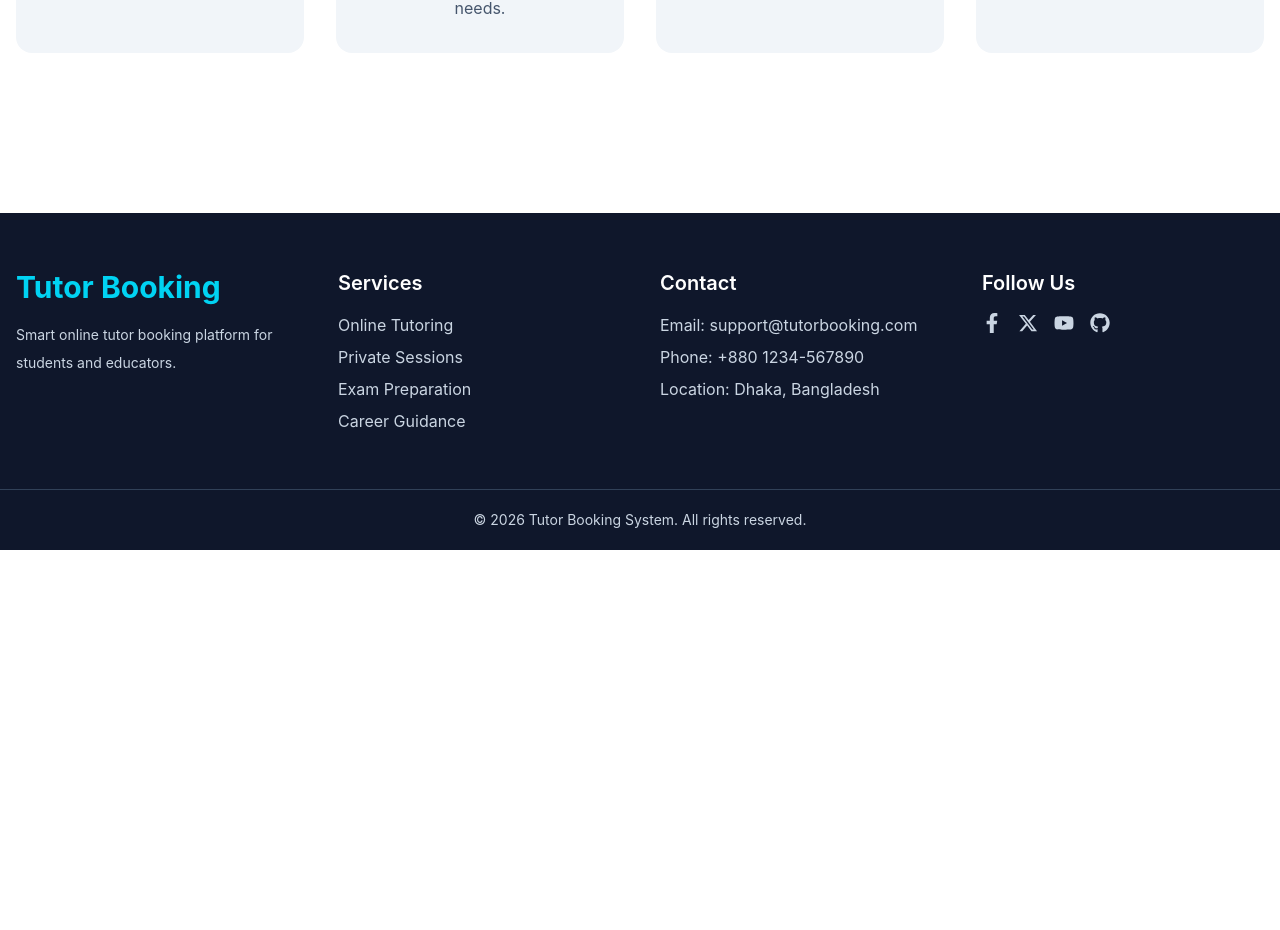
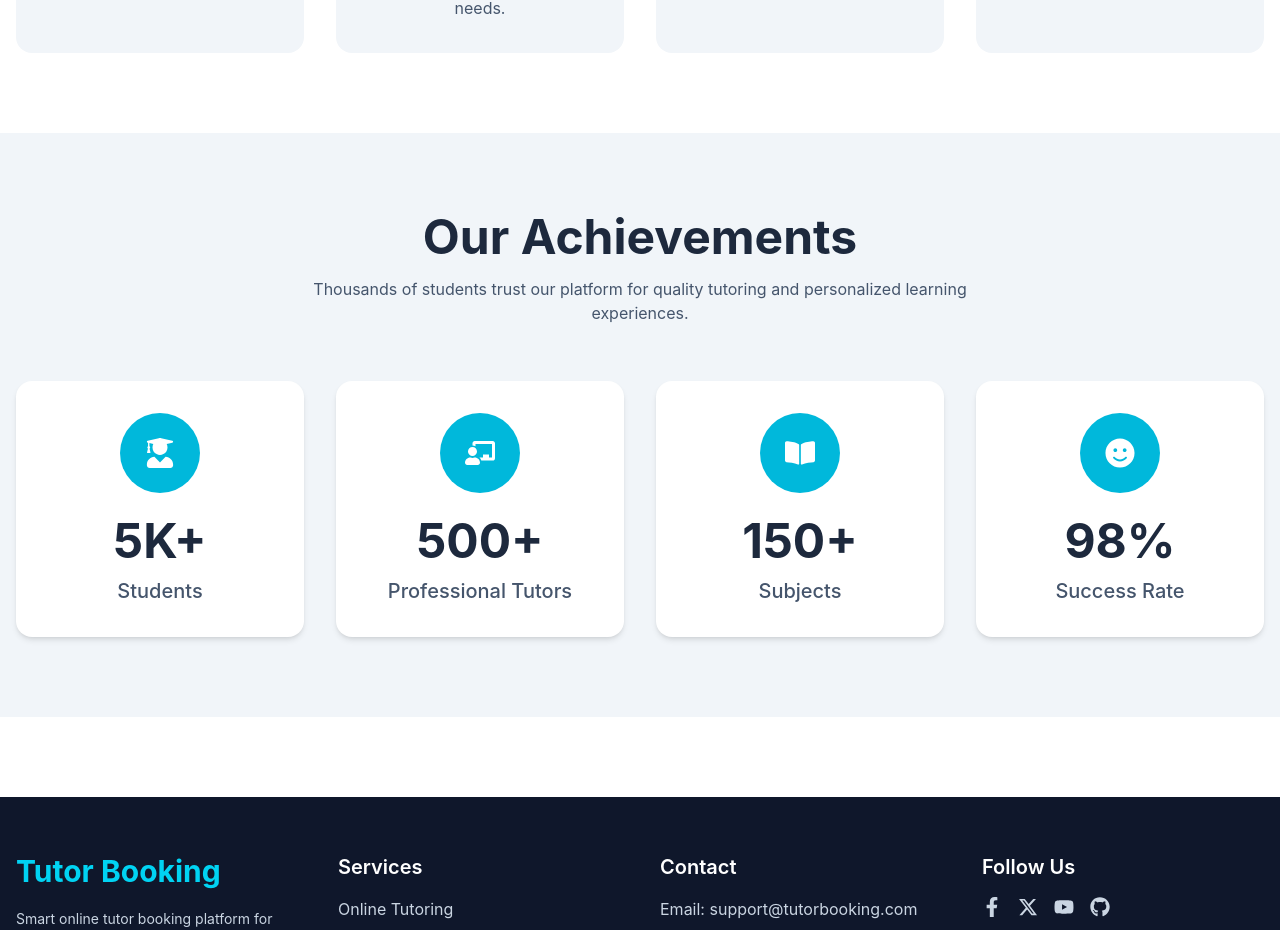
Before and after one commit to hasancoders0/PH-B13-Mehedi-Assignment-9-Client, a React (Vite) app: page / in a window 1280 px wide. Shown: the part 1580-2510 px from the top of the page. Before the commit the page ends 2130 px from the top, so only its background shows below. Built offline with nearby package versions, Linux system fonts and the light colour scheme; no server answers.

Commit message:
Add homepage statistics and achievements section

```diff
--- /dev/null
+++ b/src/components/Home/Statistics.jsx
@@ -0,0 +1,104 @@
+import {
+  FaUserGraduate,
+  FaChalkboardTeacher,
+  FaBookOpen,
+  FaSmile,
+} from "react-icons/fa";
+
+const Statistics = () => {
+
+  const stats = [
+    {
+      id: 1,
+
+      icon: <FaUserGraduate />,
+
+      number: "5K+",
+
+      title: "Students",
+    },
+
+    {
+      id: 2,
+
+      icon: <FaChalkboardTeacher />,
+
+      number: "500+",
+
+      title: "Professional Tutors",
+    },
+
+    {
+      id: 3,
+
+      icon: <FaBookOpen />,
+
+      number: "150+",
+
+      title: "Subjects",
+    },
+
+    {
+      id: 4,
+
+      icon: <FaSmile />,
+
+      number: "98%",
+
+      title: "Success Rate",
+    },
+  ];
+
+  return (
+    <div className="py-20 px-4 bg-slate-100">
+
+      <div className="max-w-7xl mx-auto">
+
+        {/* Header */}
+        <div className="text-center mb-14">
+
+          <h2 className="text-4xl md:text-5xl font-bold text-slate-800 mb-4">
+            Our Achievements
+          </h2>
+
+          <p className="text-slate-600 max-w-2xl mx-auto">
+            Thousands of students trust our
+            platform for quality tutoring and
+            personalized learning experiences.
+          </p>
+        </div>
+
+        {/* Statistics Grid */}
+        <div className="grid grid-cols-1 md:grid-cols-2 lg:grid-cols-4 gap-8">
+
+          {stats.map((stat) => (
+
+            <div
+              key={stat.id}
+              className="bg-white rounded-2xl p-8 text-center shadow-md hover:shadow-2xl transition duration-300"
+            >
+
+              {/* Icon */}
+              <div className="w-20 h-20 mx-auto rounded-full bg-cyan-500 text-white flex items-center justify-center text-3xl mb-6">
+
+                {stat.icon}
+              </div>
+
+              {/* Number */}
+              <h3 className="text-5xl font-bold text-slate-800 mb-3">
+                {stat.number}
+              </h3>
+
+              {/* Title */}
+              <p className="text-xl text-slate-600 font-medium">
+                {stat.title}
+              </p>
+            </div>
+          ))}
+        </div>
+      </div>
+    </div>
+  );
+};
+
+export default Statistics;
--- a/src/pages/Home/Home.jsx
+++ b/src/pages/Home/Home.jsx
@@ -9,6 +9,8 @@ import axiosSecure from "../../api/axios";
 import FeaturedTutors from "../../components/Home/FeaturedTutors";
 
 import WhyChooseUs from "../../components/Home/WhyChooseUs";
+
+import Statistics from "../../components/Home/Statistics";
 
 const Home = () => {
   useTitle("Home");
@@ -25,6 +27,7 @@ const Home = () => {
       <Banner />
       <FeaturedTutors />
       <WhyChooseUs />
+      <Statistics />
     </div>
   );
 };
```
